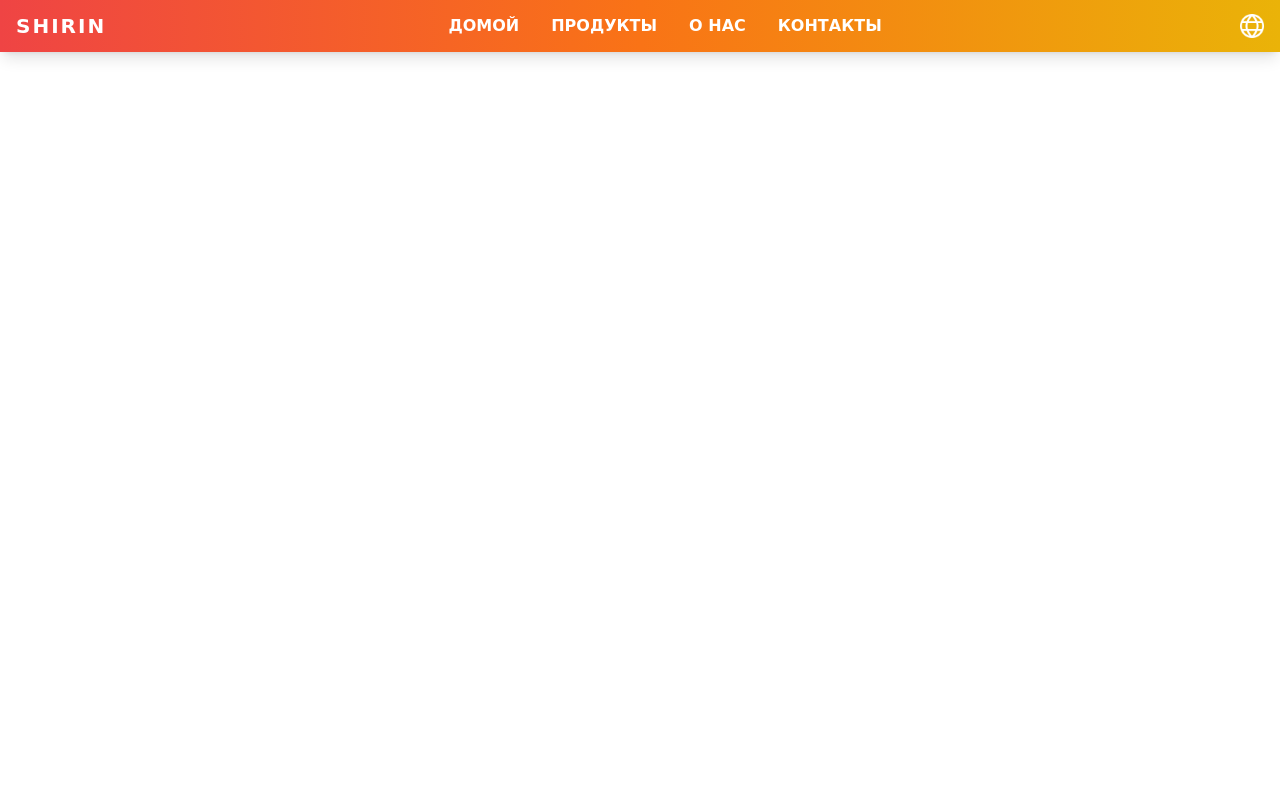
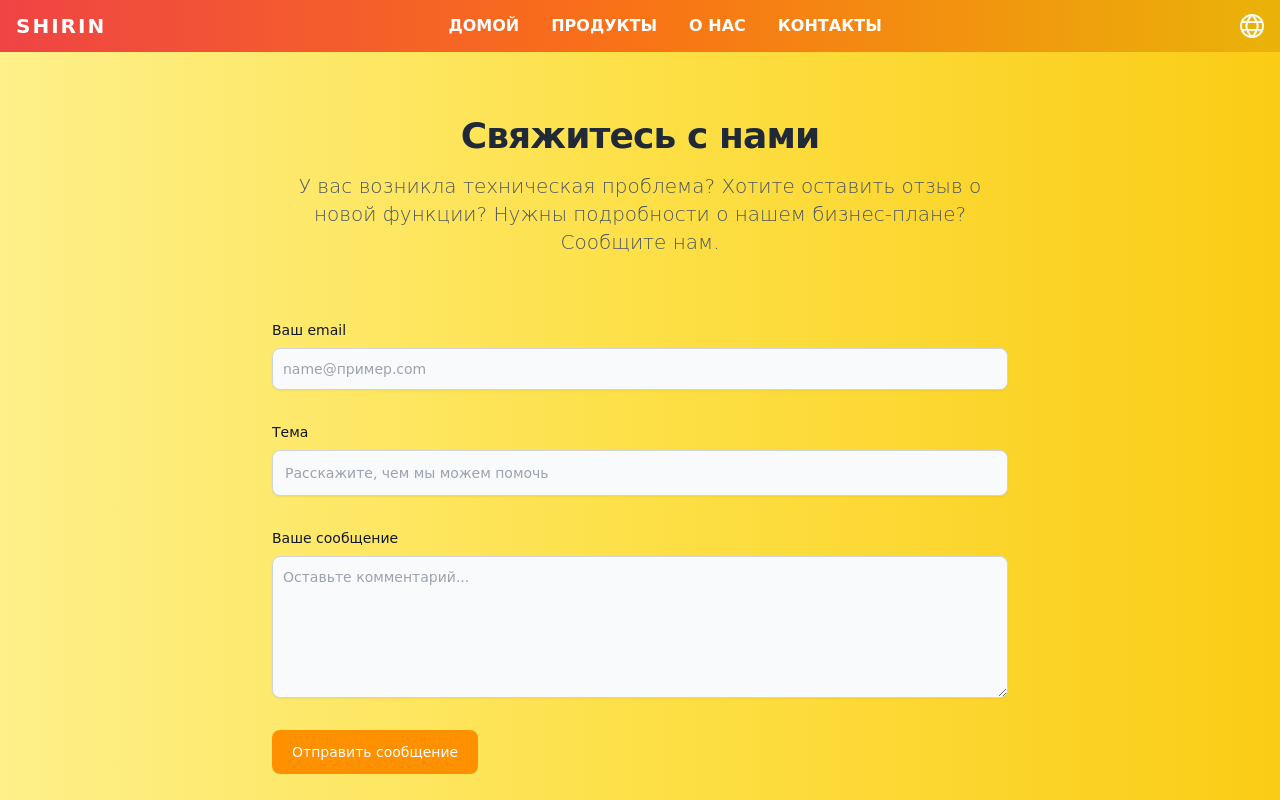
Before and after one commit to Tebrall/react-shirin, a React (Create React App) app: page /contact in a window 1280 px wide. Shown: the top 800 px of the page. Built offline with nearby package versions, Linux system fonts and the light colour scheme.

Commit message:
contuct us age added

```diff
--- a/src/App.js
+++ b/src/App.js
@@ -8,6 +8,7 @@
 import WhyUs from './components/WhyUs.jsx';
 import Footer from './components/Footer.jsx';
 import AboutUsPage from './components/AboutUsPage.jsx';
+import ContactUsPage from './components/ContuctUsPage.jsx';
 
 
 function App() {
@@ -18,6 +19,7 @@
         {/* Route for Products Page */}
         <Route path="/products" element={<ProductsPage />} />
         <Route path="/about" element={<AboutUsPage />} />
+        <Route path="/contact" element={<ContactUsPage />} />
         {/* Default "homepage" components will display when no route matches */}
         <Route
           path="/"
--- /dev/null
+++ b/src/components/ContuctUsPage.jsx
@@ -0,0 +1,75 @@
+import React from 'react';
+import Footer from '../components/Footer';
+
+const ContactUsPage = () => {
+  return (
+    <section className="bg-gradient-to-r from-yellow-200 via-yellow-300 to-yellow-400">
+      <div className="py-8 lg:py-16 px-4 mx-auto max-w-screen-md">
+        <h2 className="mb-4 text-4xl tracking-tight font-extrabold text-center text-gray-800 animate-scale-up">
+          Свяжитесь с нами
+        </h2>
+        <p className="mb-8 lg:mb-16 font-light text-center text-gray-600 sm:text-xl">
+          У вас возникла техническая проблема? Хотите оставить отзыв о новой функции? Нужны
+          подробности о нашем бизнес-плане? Сообщите нам.
+        </p>
+        <form action="#" className="space-y-8">
+          <div>
+            <label
+              htmlFor="email"
+              className="block mb-2 text-sm font-medium text-gray-900"
+            >
+              Ваш email
+            </label>
+            <input
+              type="email"
+              id="email"
+              className="shadow-sm bg-gray-50 border border-gray-300 text-gray-900 text-sm rounded-lg focus:ring-primary focus:border-primary block w-full p-2.5"
+              placeholder="name@пример.com"
+              required
+            />
+          </div>
+          <div>
+            <label
+              htmlFor="subject"
+              className="block mb-2 text-sm font-medium text-gray-900"
+            >
+              Тема
+            </label>
+            <input
+              type="text"
+              id="subject"
+              className="block p-3 w-full text-sm text-gray-900 bg-gray-50 rounded-lg border border-gray-300 shadow-sm focus:ring-primary focus:border-primary"
+              placeholder="Расскажите, чем мы можем помочь"
+              required
+            />
+          </div>
+          <div className="sm:col-span-2">
+            <label
+              htmlFor="message"
+              className="block mb-2 text-sm font-medium text-gray-900"
+            >
+              Ваше сообщение
+            </label>
+            <textarea
+              id="message"
+              rows="6"
+              className="block p-2.5 w-full text-sm text-gray-900 bg-gray-50 rounded-lg shadow-sm border border-gray-300 focus:ring-primary focus:border-primary"
+              placeholder="Оставьте комментарий..."
+              required
+            ></textarea>
+          </div>
+          <button
+            type="submit"
+            className="py-3 px-5 text-sm font-medium text-center text-white rounded-lg bg-primary hover:bg-secondary focus:ring-4 focus:outline-none focus:ring-orange-light"
+          >
+            Отправить сообщение
+          </button>
+        </form>
+      </div>
+      {/* Footer */}
+      <Footer />
+    </section>
+  );
+};
+
+export default ContactUsPage;
```
